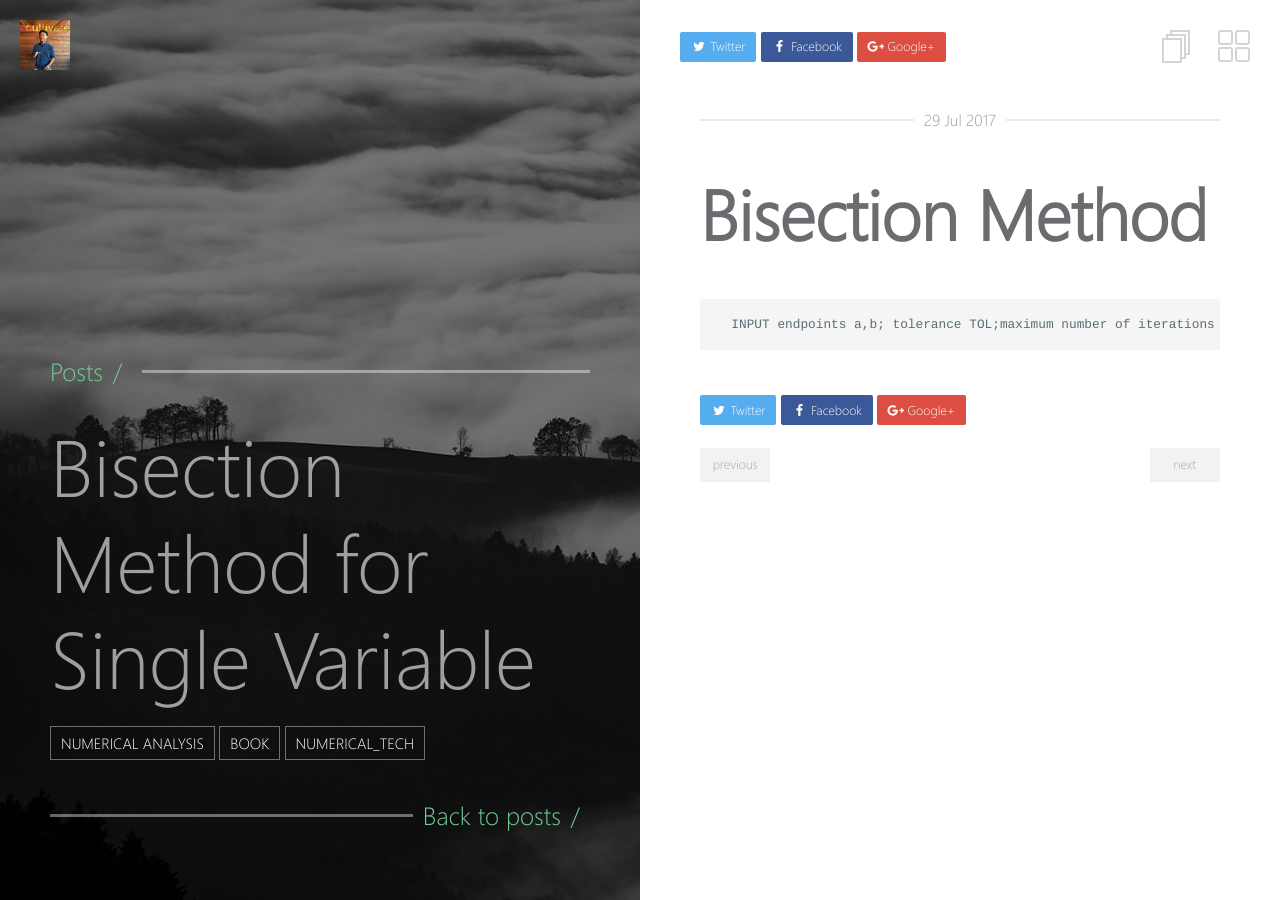
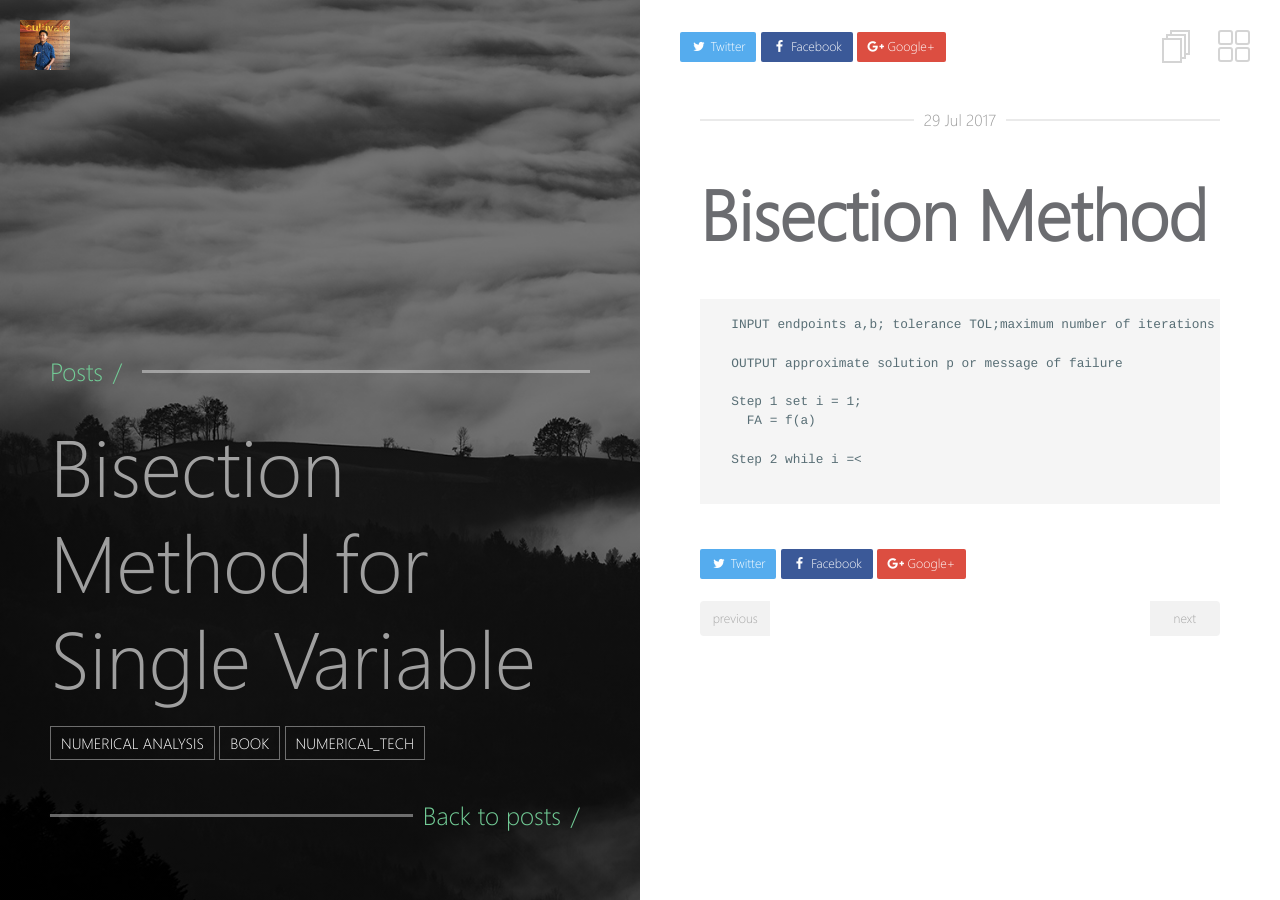
Before and after one commit to ranyishere/ranyishere.github.io, a Jekyll site: the page built from _posts/2017-07-29-bisection.md, in a window 1280 px wide. Built offline with Jekyll 4.4.1, drawn with Linux system fonts in a browser that asks for light colours.

````diff
--- a/_layouts/page.html
+++ b/_layouts/page.html
@@ -5,6 +5,9 @@ layout: compress
 <!DOCTYPE html>
 <html>
 {% include head.html %}
+<script type="text/javascript"
+    src="http://cdn.mathjax.org/mathjax/latest/MathJax.js?config=TeX-AMS-MML_HTMLorMML">
+</script>
 <body id="posts" class="inner-post-page">
 
     <div class="block-left">
--- a/_layouts/post.html
+++ b/_layouts/post.html
@@ -5,6 +5,9 @@ layout: compress
 <!DOCTYPE html>
 <html>
 {% include head.html %}
+<script type="text/javascript"
+    src="http://cdn.mathjax.org/mathjax/latest/MathJax.js?config=TeX-AMS-MML_HTMLorMML">
+</script>
 <body id="posts" class="inner-post-page">
 
     <div class="block-left">
--- a/_posts/2017-07-29-bisection.md
+++ b/_posts/2017-07-29-bisection.md
@@ -12,4 +12,12 @@ tags:
 
 ```
   INPUT endpoints a,b; tolerance TOL;maximum number of iterations
+
+  OUTPUT approximate solution p or message of failure
+
+  Step 1 set i = 1;
+    FA = f(a)
+
+  Step 2 while i =<
+
 ```
````
